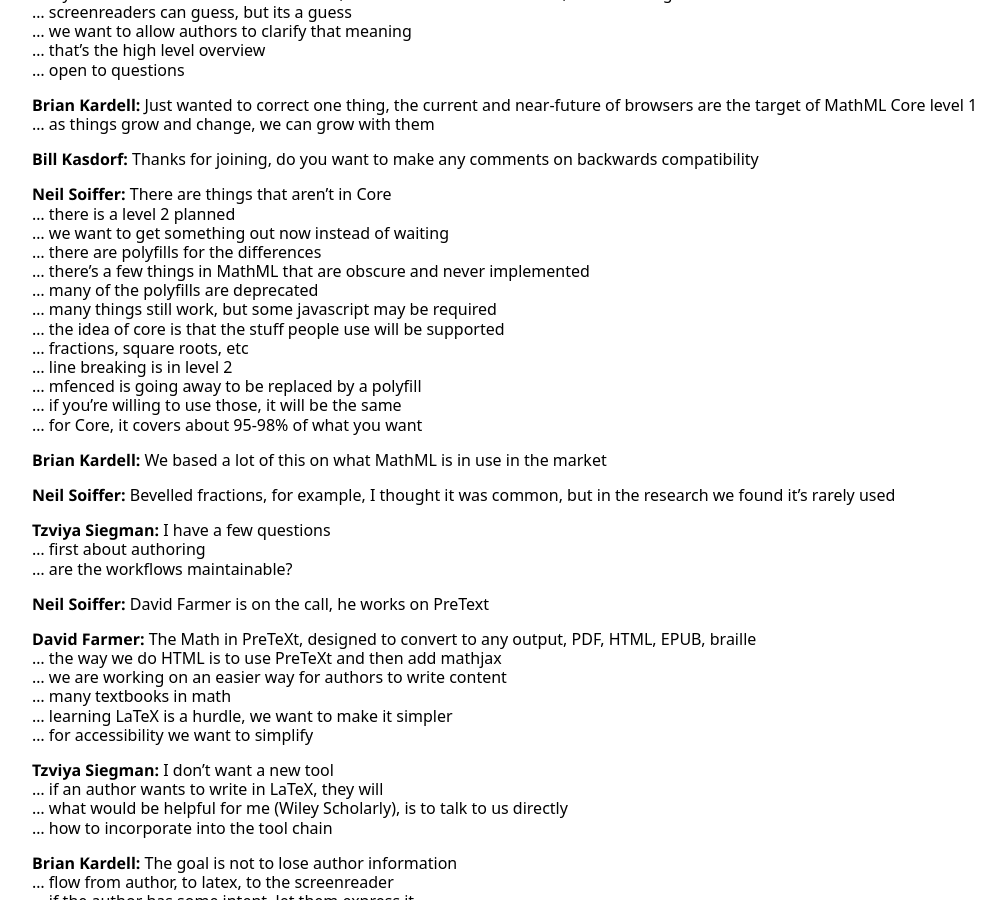
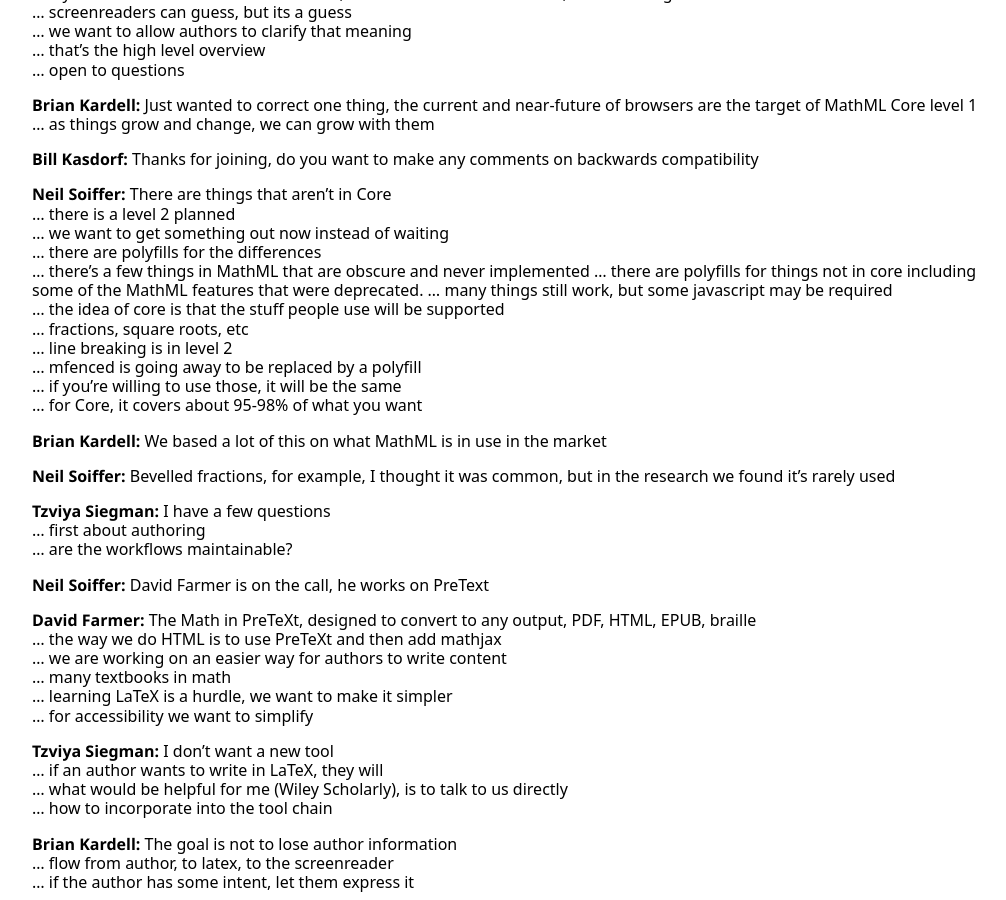
Before and after one commit to w3c/epub-wg, a Jekyll site: the page built from _minutes/2021-01-15-epub.md, in a window 1280 px wide and 900 px high, scrolled down 1116 px. Shown: the whole window, without its empty margins (256-1262 px from the left). Built offline with Jekyll 4.4.1, drawn with Linux system fonts in a browser that asks for light colours; some web fonts are replaced.

Commit message:
Neil's changes on the minutes

```diff
--- a/_minutes/2021-01-15-epub.md
+++ b/_minutes/2021-01-15-epub.md
@@ -263,7 +263,7 @@
 … we want to get something out now instead of waiting
 … there are polyfills for the differences
 … there's a few things in MathML that are obscure and never implemented
-… many of the polyfills are deprecated
+… there are polyfills for things not in core including some of the MathML features that were deprecated.
 … many things still work, but some javascript may be required
 … the idea of core is that the stuff people use will be supported
 … fractions, square roots, etc
```
